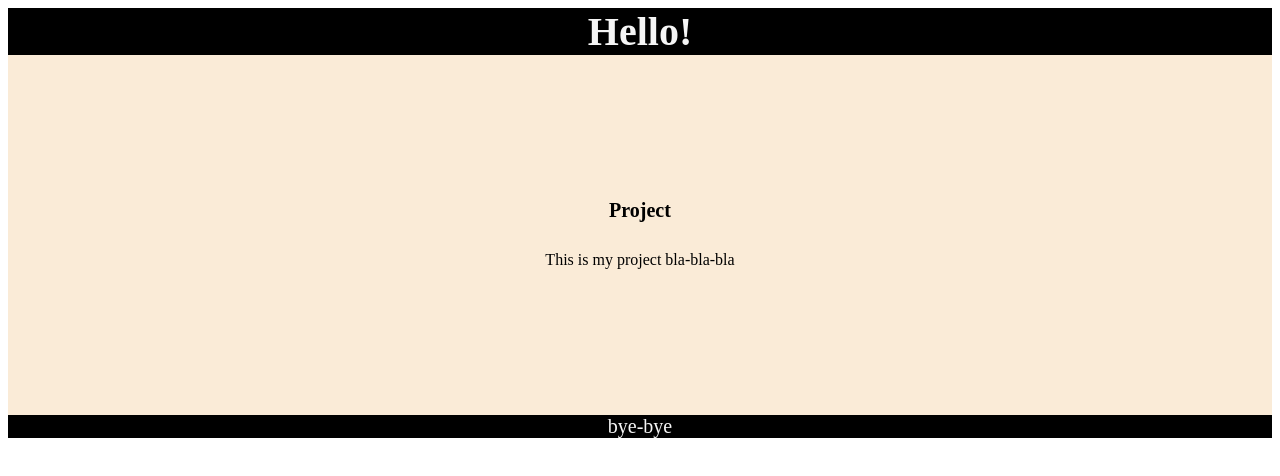
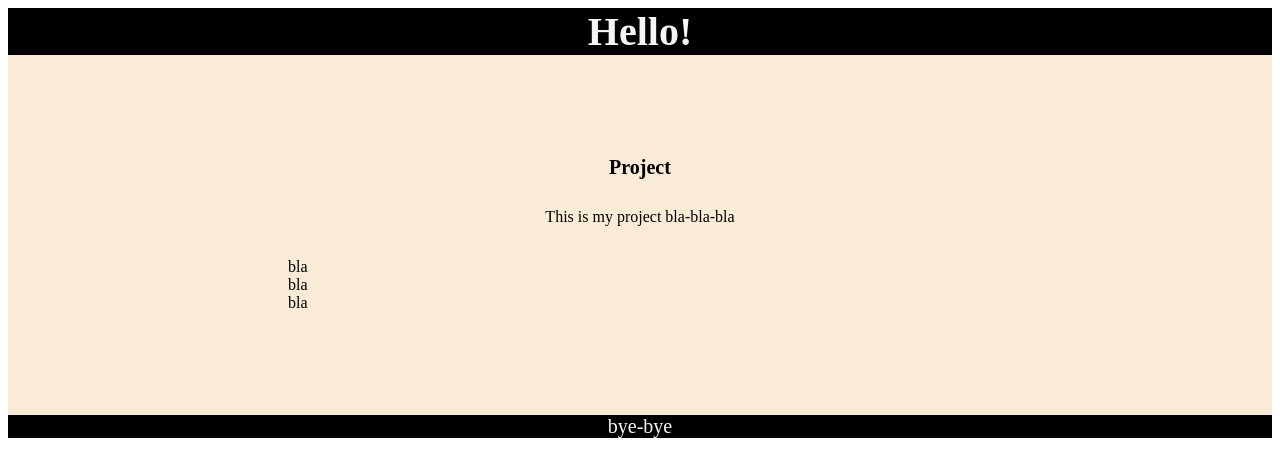
Before and after one commit to Lilayay/first-project, a plain HTML site: page index.html in a window 1280 px wide. Drawn offline with Linux system fonts and the light colour scheme.

Commit message:
add list

```diff
--- a/index.html
+++ b/index.html
@@ -11,6 +11,11 @@
     <main class="project">
         <h1 class="project__header">Project</h1>
         <p class="paragraph">This is my project bla-bla-bla</p>
+        <ul class="list">
+            <li>bla</li>
+            <li>bla</li>
+            <li>bla</li>
+        </ul>
     </main>
     <footer class="footer">bye-bye</footer>
 </body>
--- a/style.css
+++ b/style.css
@@ -16,19 +16,18 @@
 }
 
 .project__header {
-    display: flex;
-    flex-direction: column;
-    justify-content: center;
     text-align: center;
     font-size: 20px;
 }
 
 .paragraph {
-    display: flex;
-    flex-direction: column;
-    justify-content: center;
     text-align: center;
     font-size: 16px;
+}
+
+.list {
+    list-style: none;
+    margin-left: 240px;
 }
 
 .footer {
```
